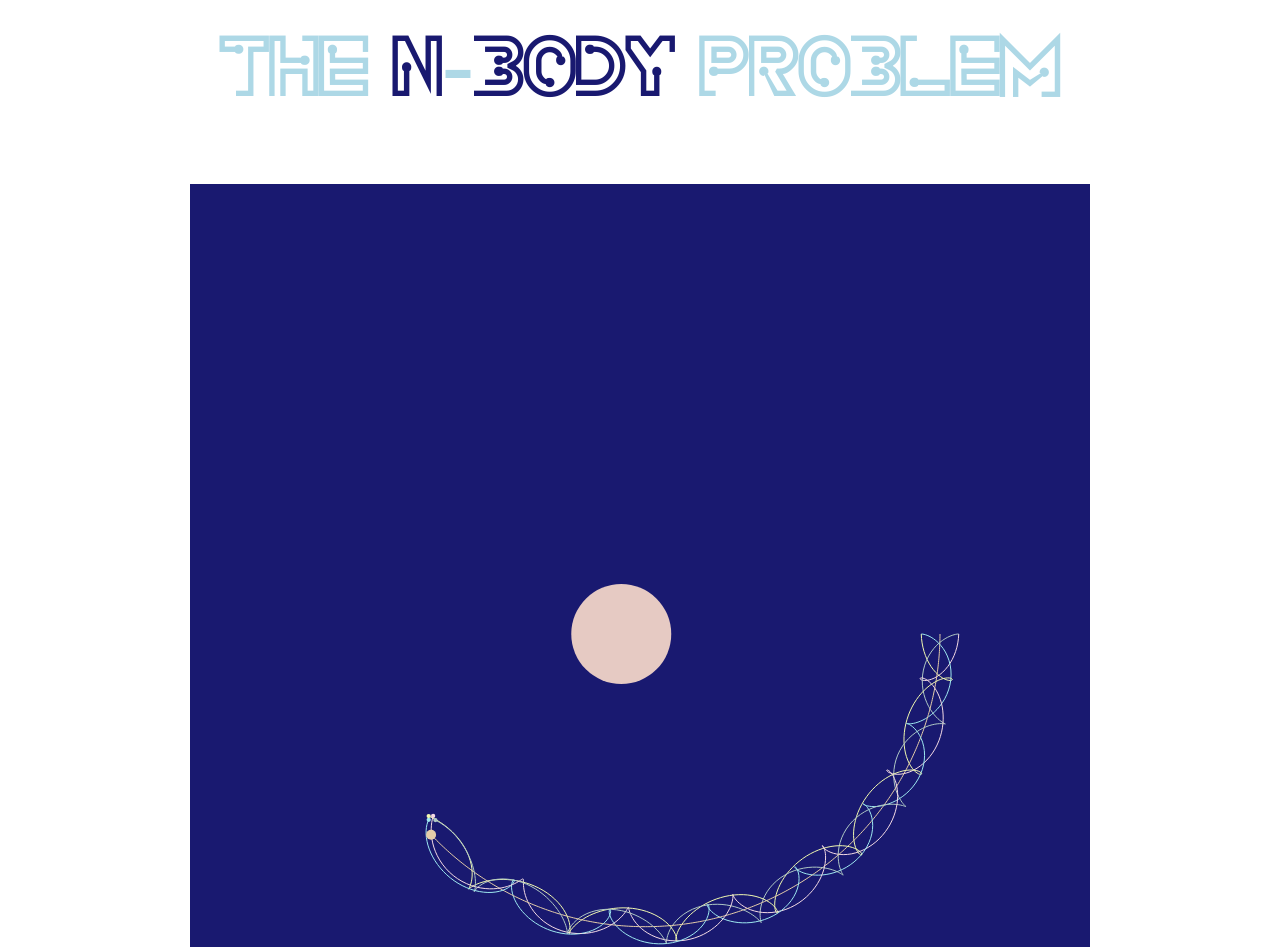
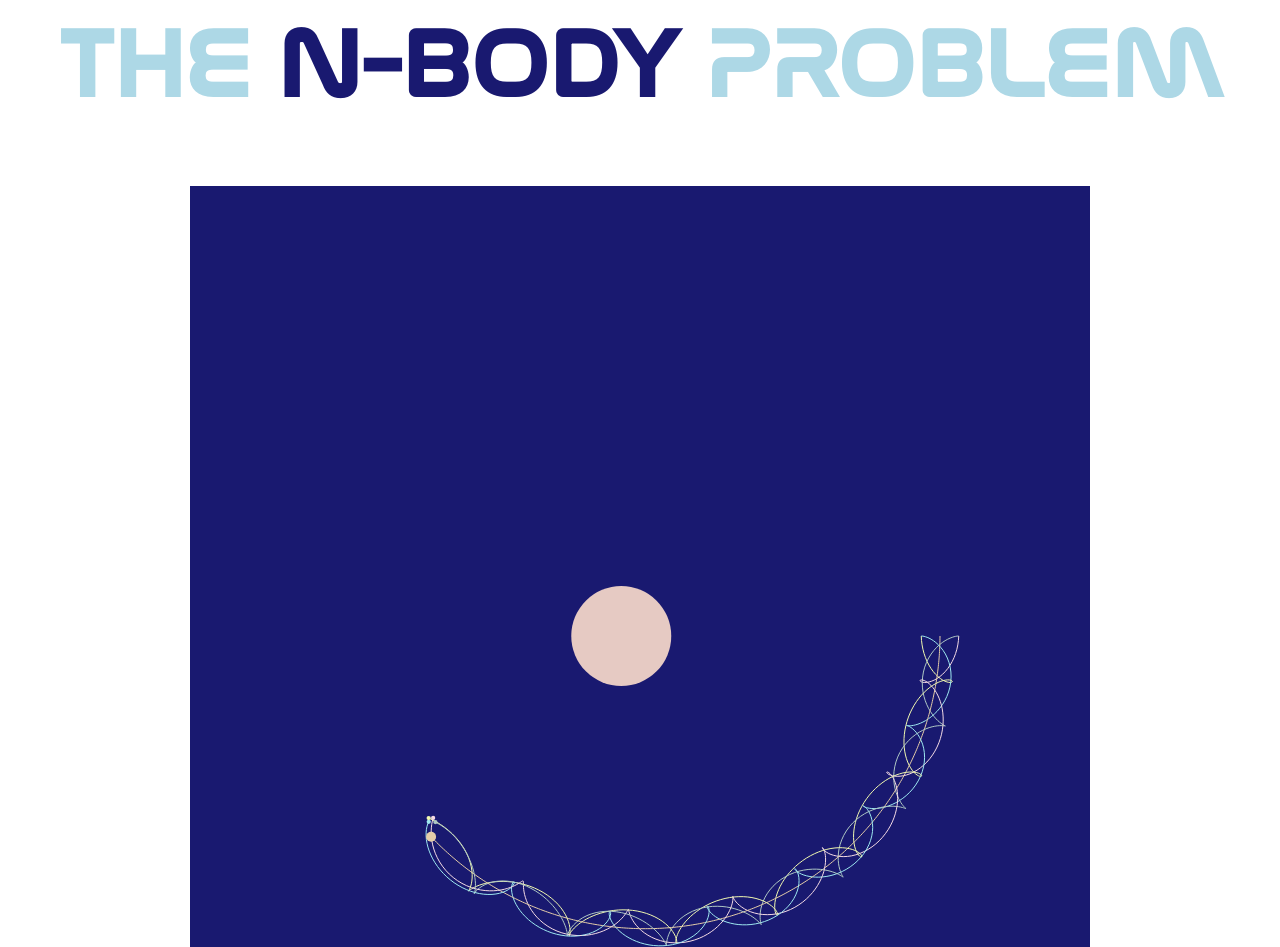
Before and after one commit to manupm87/cosmic-mandalas, a plain HTML site: page index.html in a window 1280 px wide. Shown: the top 947 px of the page. Drawn offline with Linux system fonts and the light colour scheme.

Commit message:
Change font

```diff
--- a/index.html
+++ b/index.html
@@ -6,7 +6,7 @@
   <body>
     <div>
       <h1 id="title">
-        the <b id="title_bold">n</b>-<b id="title_bold">body</b> problem
+        THE <b id="title_bold">N-BODY</b> PROBLEM
       </h1>
     </div>
     <div id="canvas_container">
--- a/style.css
+++ b/style.css
@@ -20,9 +20,13 @@ canvas {
   font-family: "exwayer";
   src: url("./static/fonts/exwayer/exwayer.ttf");
 }
+@font-face {
+  font-family: "nasalization";
+  src: url("./static/fonts/nasalization-free/nasalization-rg.otf");
+}
 
 #title{
-  font-family: "exwayer";
+  font-family: "nasalization";
   font-size: 6em;
   text-align: center;
   color: lightblue;
```
Also changed, not shown: static/fonts/nasalization-free/nasalization-rg.otf (added), 3 other files.
